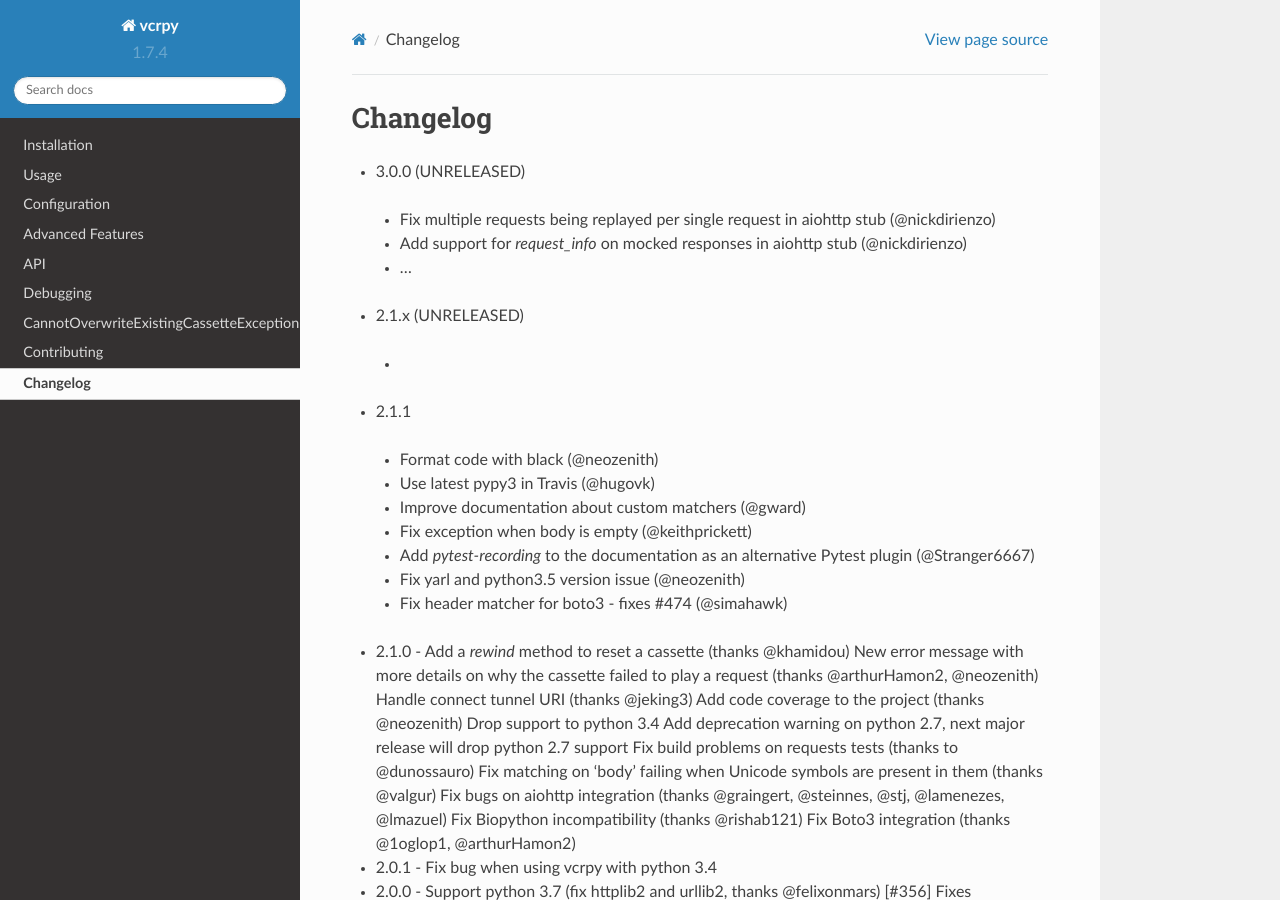
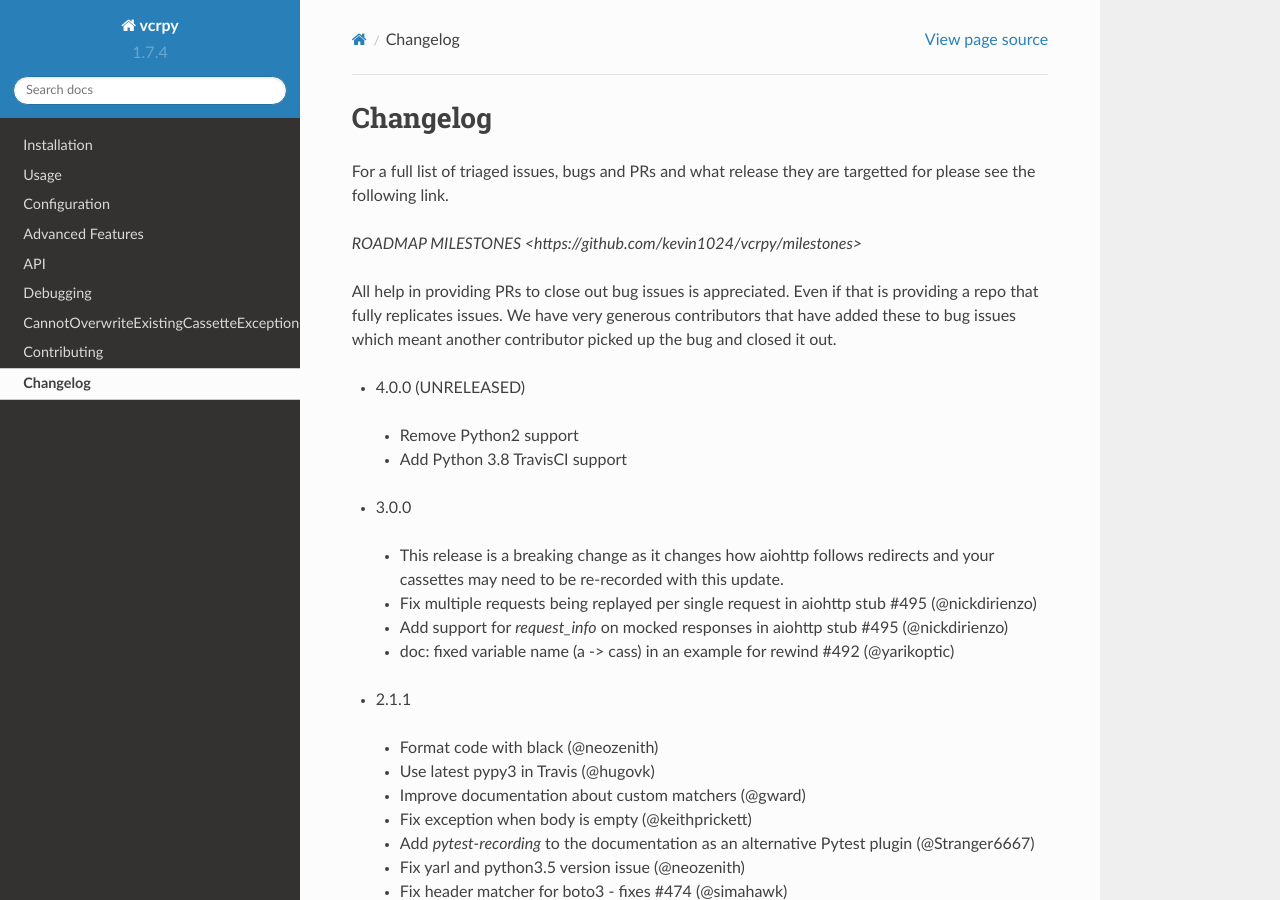
Before and after one commit to kevin1024/vcrpy, a Sphinx documentation site: the page built from docs/changelog.rst, in a window 1280 px wide and 900 px high. Built offline with Sphinx 7.4.7 and the Read the Docs theme 2.0.0, drawn with Linux system fonts in a browser that asks for light colours.

Commit message:
v3.0.0 RC (#498)
* v3.0.0 RC

* Add credit for documentation improvements for @yarikoptic

```diff
--- a/docs/changelog.rst
+++ b/docs/changelog.rst
@@ -1,11 +1,20 @@
 Changelog
 ---------
--  3.0.0 (UNRELEASED)
-  - Fix multiple requests being replayed per single request in aiohttp stub (@nickdirienzo)
-  - Add support for `request_info` on mocked responses in aiohttp stub (@nickdirienzo)
-  - ...
--  2.1.x (UNRELEASED)
-  - ....
+
+For a full list of triaged issues, bugs and PRs and what release they are targetted for please see the following link.
+
+`ROADMAP MILESTONES <https://github.com/kevin1024/vcrpy/milestones>`
+
+All help in providing PRs to close out bug issues is appreciated. Even if that is providing a repo that fully replicates issues. We have very generous contributors that have added these to bug issues which meant another contributor picked up the bug and closed it out.
+
+-  4.0.0 (UNRELEASED)
+  - Remove Python2 support
+  - Add Python 3.8 TravisCI support
+-  3.0.0
+  - This release is a breaking change as it changes how aiohttp follows redirects and your cassettes may need to be re-recorded with this update.
+  - Fix multiple requests being replayed per single request in aiohttp stub #495 (@nickdirienzo)
+  - Add support for `request_info` on mocked responses in aiohttp stub #495 (@nickdirienzo)
+  - doc: fixed variable name (a -> cass) in an example for rewind #492 (@yarikoptic)
 -  2.1.1
   - Format code with black (@neozenith)
   - Use latest pypy3 in Travis (@hugovk)
--- a/setup.py
+++ b/setup.py
@@ -38,7 +38,7 @@
 
 setup(
     name="vcrpy",
-    version="2.1.1",
+    version="3.0.0",
     description=("Automatically mock your HTTP interactions to simplify and " "speed up testing"),
     long_description=long_description,
     author="Kevin McCarthy",
```
